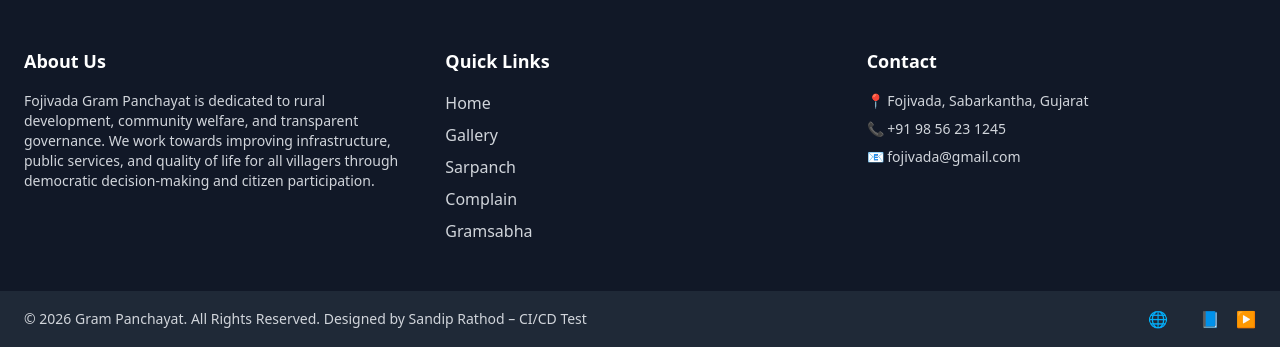
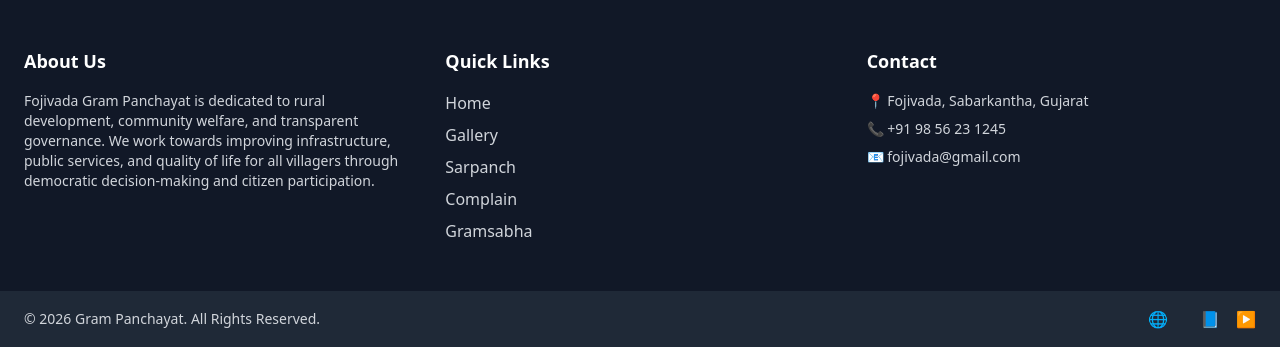
Before and after one commit to Sandip-2006/online-gram-panchayat, a Django app: page /about/ in a window 1280 px wide. Shown: the part 1275-1622 px from the top of the page. Run offline with Django 5.2, Linux system fonts and the light colour scheme; style sheets or scripts are compiled from the project's sources; some libraries are stand-ins or nearby versions.

Commit message:
test ci cd finally

```diff
--- a/gram_panchayat/templates/layout.html
+++ b/gram_panchayat/templates/layout.html
@@ -546,7 +546,7 @@
     <div class="bg-gray-800 py-4">
       <div class="container mx-auto px-6 flex justify-between items-center">
         <p class="text-sm">
-          © {% now 'Y' %} Gram Panchayat. All Rights Reserved. Designed by Sandip Rathod – CI/CD Test
+          © {% now 'Y' %} Gram Panchayat. All Rights Reserved.
 
         </p>
         <div class="flex space-x-4">
```
Also changed, not shown: .github/workflows/django-cd.yml.
